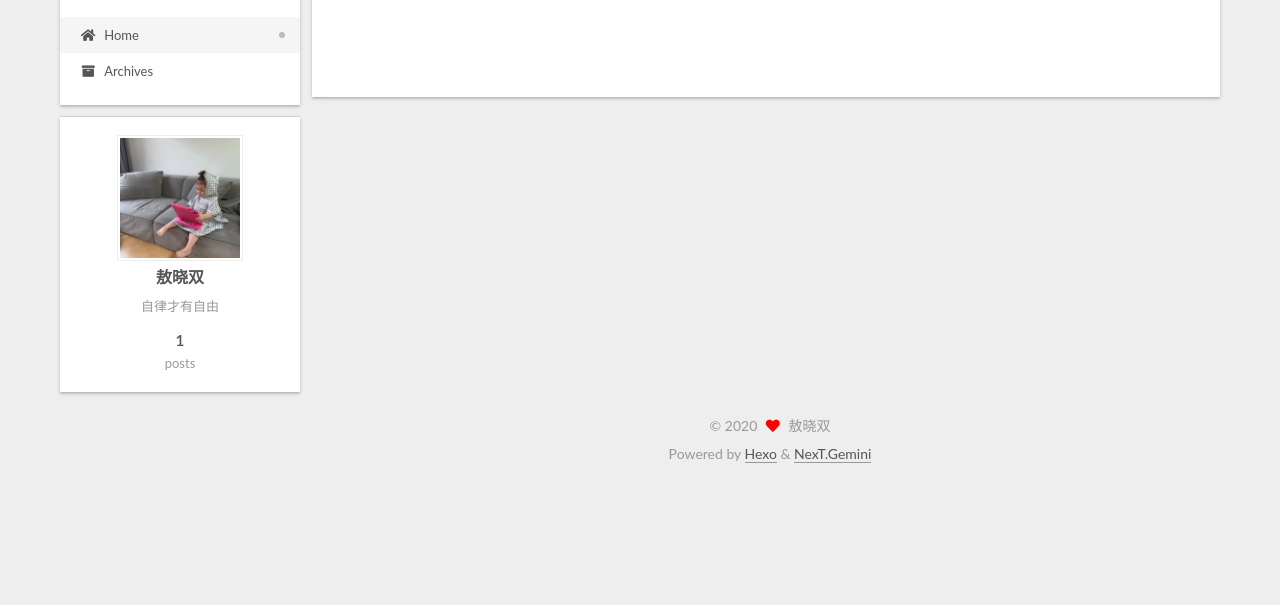
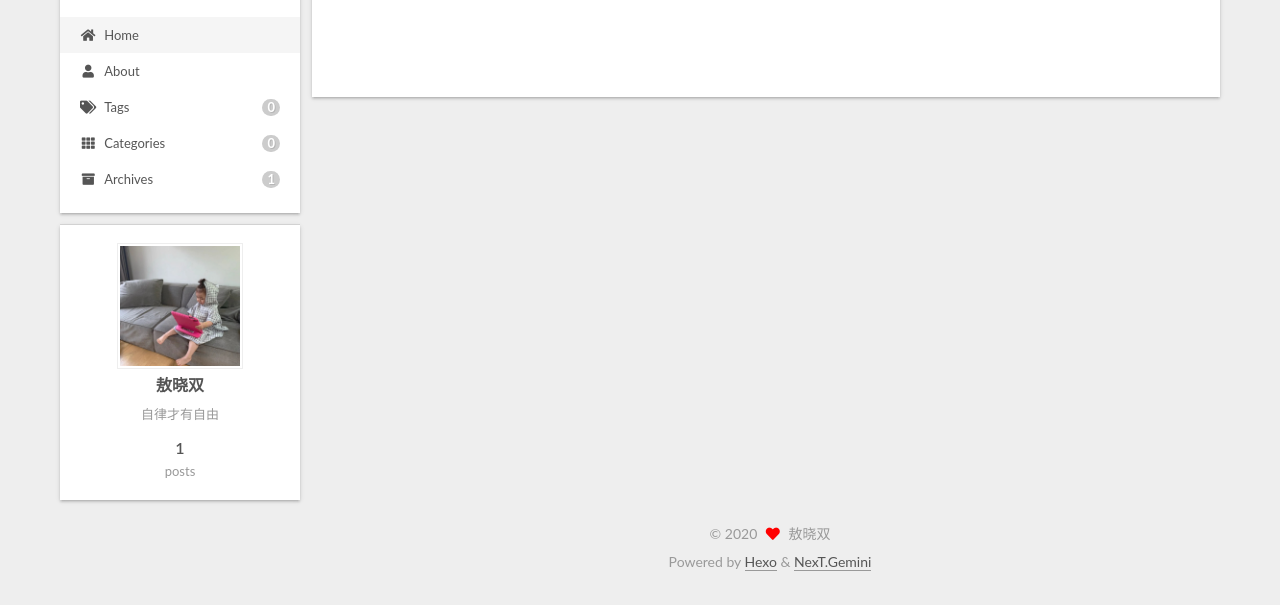
Before and after one commit to lulalas/lulalas.github.io, a plain HTML site: page index.html in a window 1280 px wide. Shown: the part 117-722 px from the top of the page. Drawn offline with Linux system fonts and the light colour scheme.

Commit message:
Site updated: 2020-04-17 13:02:15

```diff
--- a/2020/04/16/我的第一篇博客/index.html
+++ b/2020/04/16/我的第一篇博客/index.html
@@ -6,8 +6,8 @@
 <meta name="theme-color" content="#222">
 <meta name="generator" content="Hexo 4.2.0">
   <link rel="apple-touch-icon" sizes="180x180" href="/images/apple-touch-icon-next.png">
-  <link rel="icon" type="image/png" sizes="32x32" href="/images/favicon-32x32-next.png">
-  <link rel="icon" type="image/png" sizes="16x16" href="/images/favicon-16x16-next.png">
+  <link rel="icon" type="image/png" sizes="32x32" href="/images/32.png">
+  <link rel="icon" type="image/png" sizes="16x16" href="/images/16.png">
   <link rel="mask-icon" href="/images/logo.svg" color="#222">
 
 <link rel="stylesheet" href="/css/main.css">
@@ -118,9 +118,24 @@
     <a href="/" rel="section"><i class="fa fa-home fa-fw"></i>Home</a>
 
   </li>
+        <li class="menu-item menu-item-about">
+
+    <a href="/about/" rel="section"><i class="fa fa-user fa-fw"></i>About</a>
+
+  </li>
+        <li class="menu-item menu-item-tags">
+
+    <a href="/tags/" rel="section"><i class="fa fa-tags fa-fw"></i>Tags<span class="badge">0</span></a>
+
+  </li>
+        <li class="menu-item menu-item-categories">
+
+    <a href="/categories/" rel="section"><i class="fa fa-th fa-fw"></i>Categories<span class="badge">0</span></a>
+
+  </li>
         <li class="menu-item menu-item-archives">
 
-    <a href="/archives/" rel="section"><i class="fa fa-archive fa-fw"></i>Archives</a>
+    <a href="/archives/" rel="section"><i class="fa fa-archive fa-fw"></i>Archives<span class="badge">1</span></a>
 
   </li>
   </ul>
--- a/css/main.css
+++ b/css/main.css
@@ -1169,7 +1169,7 @@ pre .javascript .function {
 }
 .links-of-author a::before,
 .links-of-author span.exturl::before {
-  background: #ff9fff;
+  background: #2ee4cc;
   border-radius: 50%;
   content: ' ';
   display: inline-block;
@@ -2298,17 +2298,6 @@ ul.breadcrumb li + li:last-child {
   text-shadow: 1px 1px 0 rgba(0,0,0,0.1);
   vertical-align: middle;
 }
-.main-menu .menu-item-active a::after {
-  background: #bbb;
-  border-radius: 50%;
-  content: ' ';
-  height: 6px;
-  margin-top: -3px;
-  position: absolute;
-  right: 15px;
-  top: 50%;
-  width: 6px;
-}
 .sub-menu {
   background: var(--content-bg-color);
   border-bottom: 1px solid #ddd;
--- a/index.html
+++ b/index.html
@@ -6,8 +6,8 @@
 <meta name="theme-color" content="#222">
 <meta name="generator" content="Hexo 4.2.0">
   <link rel="apple-touch-icon" sizes="180x180" href="/images/apple-touch-icon-next.png">
-  <link rel="icon" type="image/png" sizes="32x32" href="/images/favicon-32x32-next.png">
-  <link rel="icon" type="image/png" sizes="16x16" href="/images/favicon-16x16-next.png">
+  <link rel="icon" type="image/png" sizes="32x32" href="/images/32.png">
+  <link rel="icon" type="image/png" sizes="16x16" href="/images/16.png">
   <link rel="mask-icon" href="/images/logo.svg" color="#222">
 
 <link rel="stylesheet" href="/css/main.css">
@@ -116,9 +116,24 @@
     <a href="/" rel="section"><i class="fa fa-home fa-fw"></i>Home</a>
 
   </li>
+        <li class="menu-item menu-item-about">
+
+    <a href="/about/" rel="section"><i class="fa fa-user fa-fw"></i>About</a>
+
+  </li>
+        <li class="menu-item menu-item-tags">
+
+    <a href="/tags/" rel="section"><i class="fa fa-tags fa-fw"></i>Tags<span class="badge">0</span></a>
+
+  </li>
+        <li class="menu-item menu-item-categories">
+
+    <a href="/categories/" rel="section"><i class="fa fa-th fa-fw"></i>Categories<span class="badge">0</span></a>
+
+  </li>
         <li class="menu-item menu-item-archives">
 
-    <a href="/archives/" rel="section"><i class="fa fa-archive fa-fw"></i>Archives</a>
+    <a href="/archives/" rel="section"><i class="fa fa-archive fa-fw"></i>Archives<span class="badge">1</span></a>
 
   </li>
   </ul>
```
Also changed, not shown: archives/2020/04/index.html (+18 -3 lines), archives/2020/index.html (+18 -3 lines), archives/index.html (+18 -3 lines), images/16.png (added), images/32.png (added), js/schemes/clicklove.txt (added).
